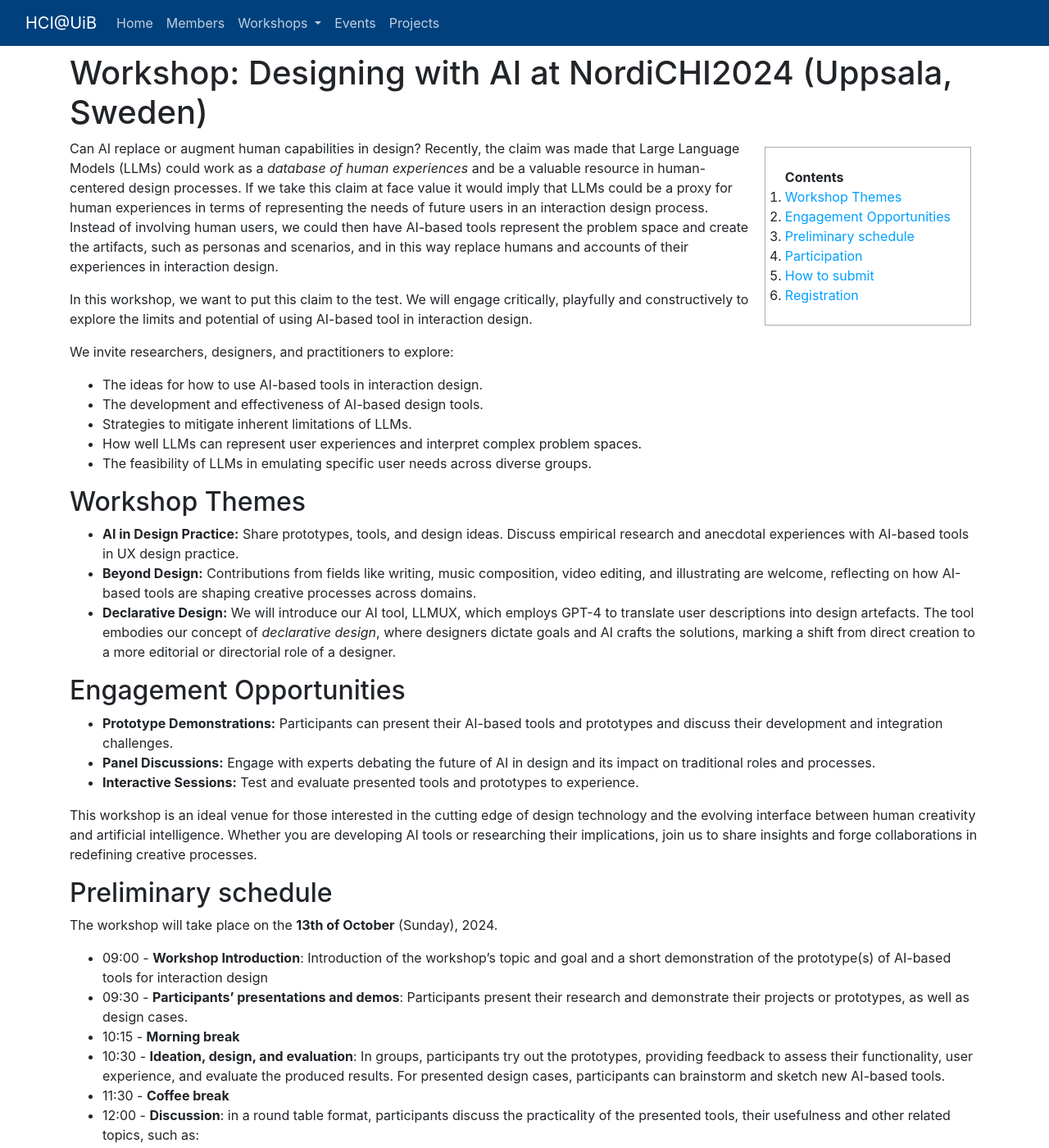
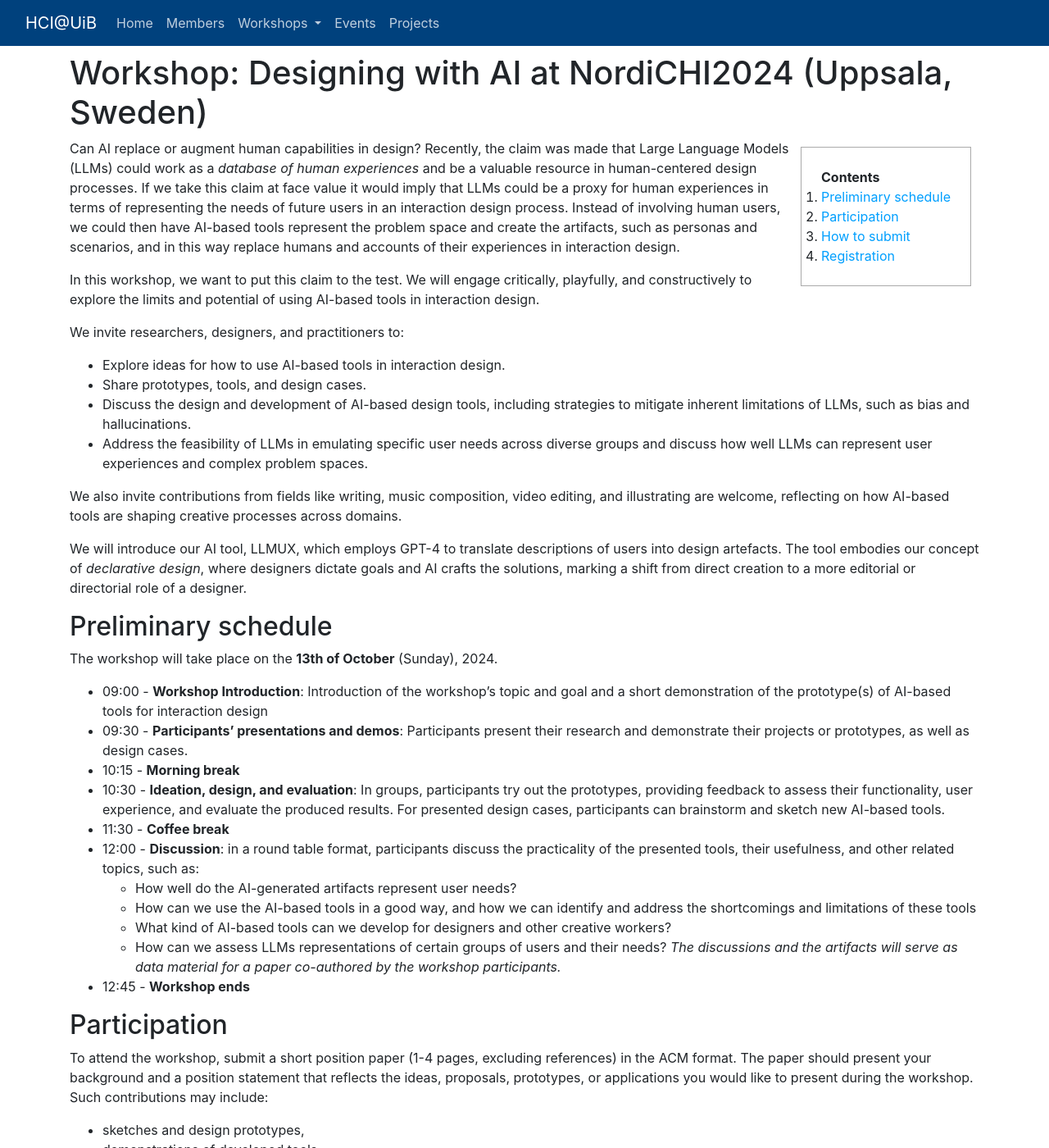
Before and after one commit to BergenHCI/bergenhci.github.io, a Jekyll site: the page built from ws/designing_with_ai.md, in a window 1280 px wide and 1400 px high. Shown: the whole window at 82% size. Built offline with Jekyll 4.4.1, drawn with Linux system fonts in a browser that asks for light colours; our own code applies the rules of GitHub Pages for plain Markdown files; some of the changed text lies outside the part shown.

Commit message:
Update designing_with_ai.md

```diff
--- a/ws/designing_with_ai.md
+++ b/ws/designing_with_ai.md
@@ -7,29 +7,18 @@
 
 Can AI replace or augment human capabilities in design? Recently, the claim was made that Large Language Models (LLMs) could work as a *database of human experiences* and be a valuable resource in human-centered design processes. If we take this claim at face value it would imply that LLMs could be a proxy for human experiences in terms of representing the needs of future users in an interaction design process. Instead of involving human users, we could then have AI-based tools represent the problem space and create the artifacts, such as personas and scenarios, and in this way replace humans and accounts of their experiences in interaction design.
 
-In this workshop, we want to put this claim to the test. We will engage critically, playfully and constructively to explore the limits and potential of using AI-based tool in interaction design.
+In this workshop, we want to put this claim to the test. We will engage critically, playfully, and constructively to explore the limits and potential of using AI-based tools in interaction design.
 
-We invite researchers, designers, and practitioners to explore:
+We invite researchers, designers, and practitioners to:
 
-- The ideas for how to use AI-based tools in interaction design.
-- The development and effectiveness of AI-based design tools.
-- Strategies to mitigate inherent limitations of LLMs.
-- How well LLMs can represent user experiences and interpret complex problem spaces.
-- The feasibility of LLMs in emulating specific user needs across diverse groups.
+- Explore ideas for how to use AI-based tools in interaction design.
+- Share prototypes, tools, and design cases.
+- Discuss the design and development of AI-based design tools, including strategies to mitigate inherent limitations of LLMs, such as bias and hallucinations.
+- Address the feasibility of LLMs in emulating specific user needs across diverse groups and discuss how well LLMs can represent user experiences and complex problem spaces.
 
-## Workshop Themes
+We also invite contributions from fields like writing, music composition, video editing, and illustrating are welcome, reflecting on how AI-based tools are shaping creative processes across domains.
 
-- **AI in Design Practice:** Share prototypes, tools, and design ideas. Discuss empirical research and anecdotal experiences with AI-based tools in UX design practice.
-- **Beyond Design:** Contributions from fields like writing, music composition, video editing, and illustrating are welcome, reflecting on how AI-based tools are shaping creative processes across domains.
-- **Declarative Design:** We will introduce our AI tool, LLMUX, which employs GPT-4 to translate user descriptions into design artefacts. The tool embodies our concept of *declarative design*, where designers dictate goals and AI crafts the solutions, marking a shift from direct creation to a more editorial or directorial role of a designer.
-
-## Engagement Opportunities
-
-- **Prototype Demonstrations:** Participants can present their AI-based tools and prototypes and discuss their development and integration challenges.
-- **Panel Discussions:** Engage with experts debating the future of AI in design and its impact on traditional roles and processes.
-- **Interactive Sessions:** Test and evaluate presented tools and prototypes to experience.
-
-This workshop is an ideal venue for those interested in the cutting edge of design technology and the evolving interface between human creativity and artificial intelligence. Whether you are developing AI tools or researching their implications, join us to share insights and forge collaborations in redefining creative processes.
+We will introduce our AI tool, LLMUX, which employs GPT-4 to translate descriptions of users into design artefacts. The tool embodies our concept of *declarative design*, where designers dictate goals and AI crafts the solutions, marking a shift from direct creation to a more editorial or directorial role of a designer.
 
 ## Preliminary schedule
 
@@ -40,17 +29,17 @@ The workshop will take place on the **13th of October** (Sunday), 2024.
 * 10:15 - **Morning break**
 * 10:30 - **Ideation, design, and evaluation**: In groups, participants try out the prototypes, providing feedback to assess their functionality, user experience, and evaluate the produced results. For presented design cases, participants can brainstorm and sketch new AI-based tools.
 * 11:30 - **Coffee break**
-* 12:00 - **Discussion**: in a round table format, participants discuss the practicality of the presented tools, their usefulness and other related topics, such as:
-    - How well do the AI-generated artifacts represent the user needs?
-    - How can we use the AI-based tools in a good way, and how to identify and address the shortcomings and limitations of these tools
-    - What kind of AI-based tools for designers and other creative workers can we develop?
+* 12:00 - **Discussion**: in a round table format, participants discuss the practicality of the presented tools, their usefulness, and other related topics, such as:
+    - How well do the AI-generated artifacts represent user needs?
+    - How can we use the AI-based tools in a good way, and how we can identify and address the shortcomings and limitations of these tools
+    - What kind of AI-based tools can we develop for designers and other creative workers?
     - How can we assess LLMs representations of certain groups of users and their needs?
     *The discussions and the artifacts will serve as data material for a paper co-authored by the workshop participants.*
 * 12:45 - **Workshop ends**
 
 ## Participation
 
-To attend the workshop, submit a short position paper (1-4 pages, excluding references) in the ACM format. The paper should present your background and a position statement which reflects the ideas, proposals, prototypes, or applications you would like to present during the workshop. Such contributions may include:
+To attend the workshop, submit a short position paper (1-4 pages, excluding references) in the ACM format. The paper should present your background and a position statement that reflects the ideas, proposals, prototypes, or applications you would like to present during the workshop. Such contributions may include:
 
 - sketches and design prototypes,
 - demonstrations of developed tools,
```
